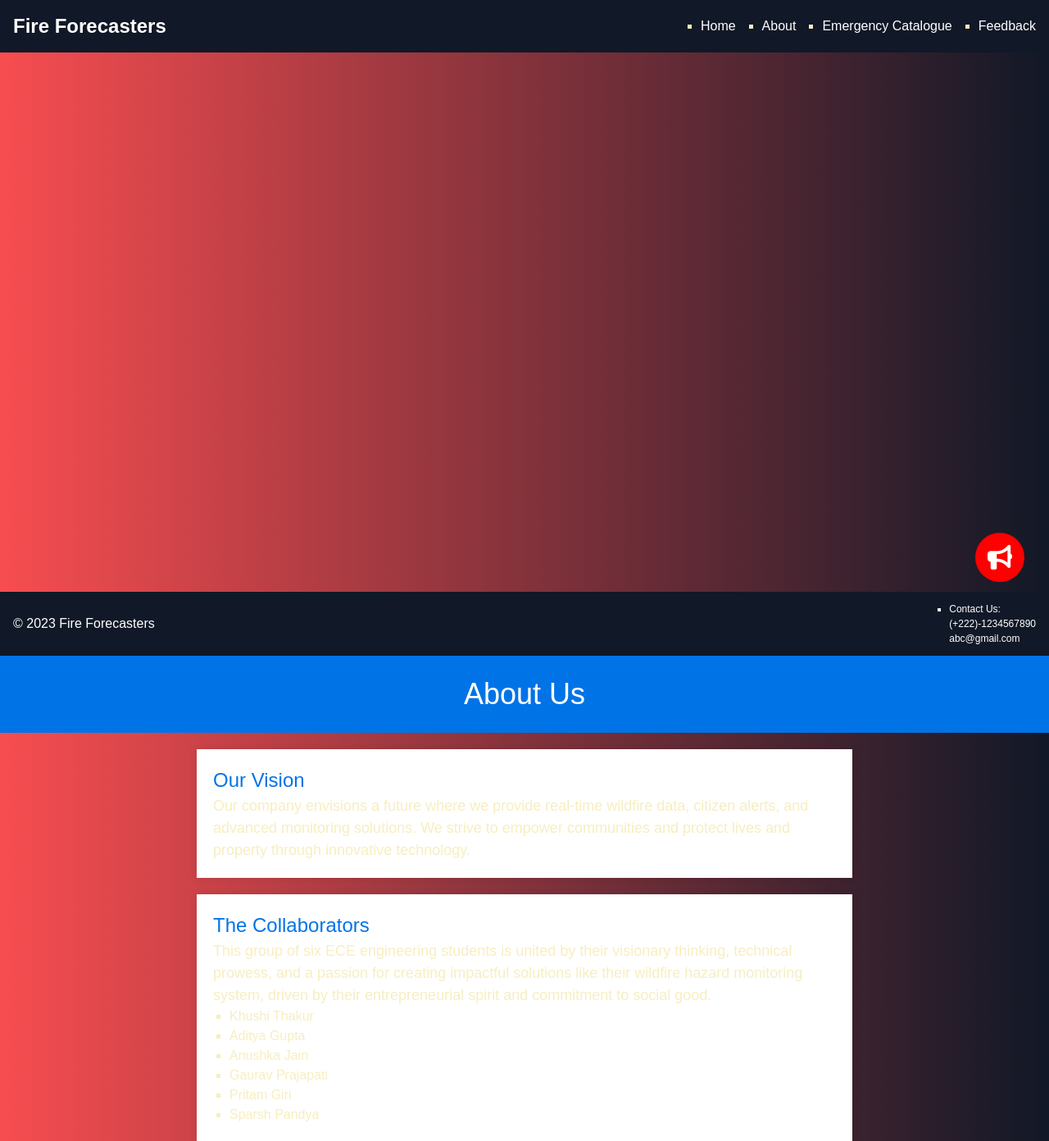
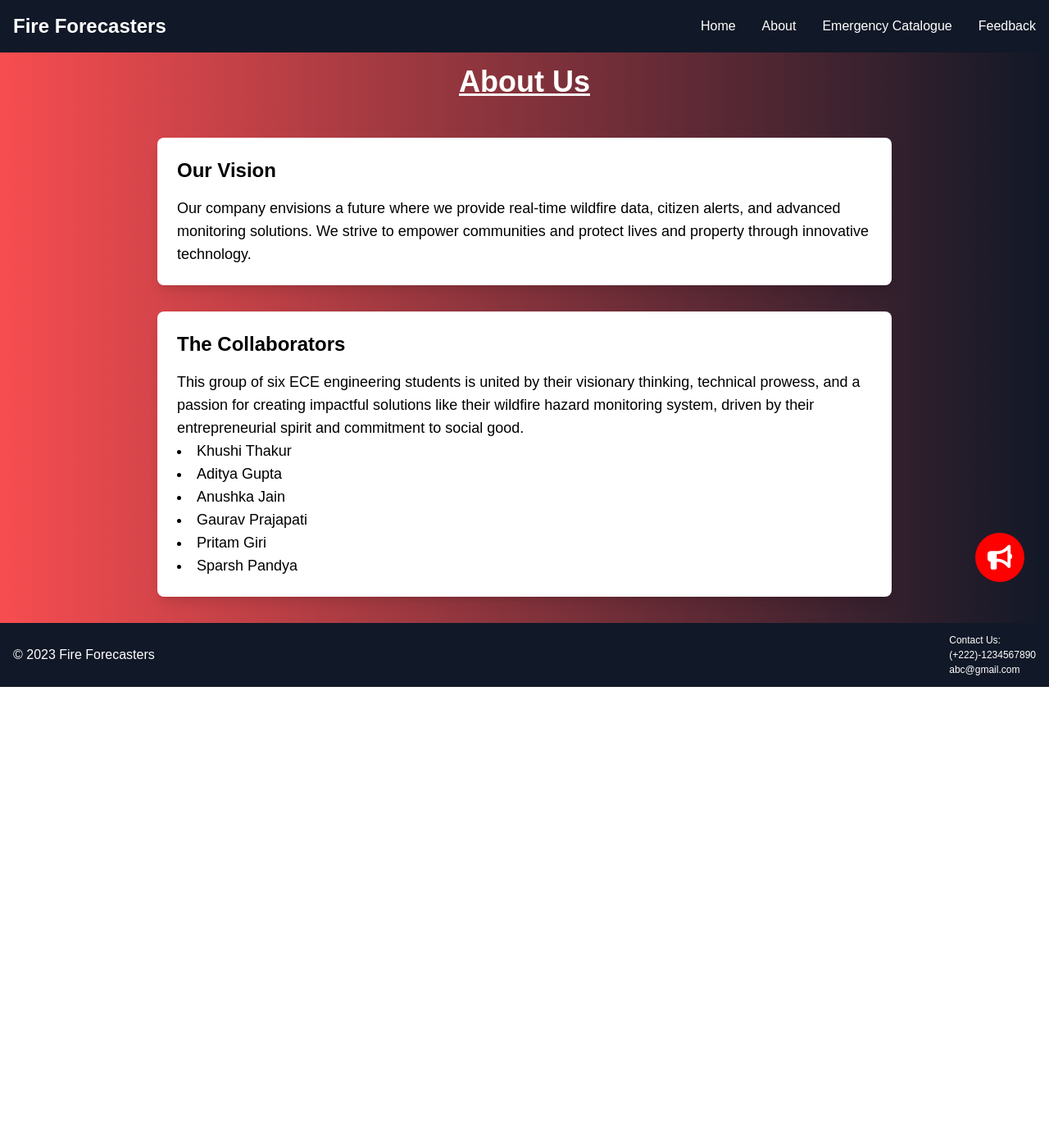
Before and after one commit to gaurav5-5/NASA23, a Flask app: page /about in a window 1280 px wide. Shown: the whole page at 82% size. After the commit the page ends 838 px from the top, so only its background shows below. Run offline with Flask 3, Linux system fonts and the light colour scheme; some libraries are stand-ins or nearby versions.

Commit message:
final push

```diff
--- a/templates/about.html
+++ b/templates/about.html
@@ -1,96 +1,30 @@
-<!DOCTYPE html>
-<html lang="en">
-    <head>
-        <meta charset="UTF-8">
-        <meta name="viewport" content="width=device-width, initial-scale=1.0">
-        <title>Wildfires and Fire Management</title>
-    {% include 'scripts.html' %}
-
-        <style>
-        body { font-family: Arial, Helvetica, sans-serif; margin: 20px; color: rgb(247, 238, 192); }
-        h1 { font-size: 28px; }
-        h2 { font-size: 24px; }
-        p { font-size: 16px; }
-        ul { list-style-type: disc; margin-left: 20px; }
-        </style>
-
-    </head>
-    <body>
-        {% include 'nav.html' %}
-
-    <div style="margin-left: 10px;">
-
-            <br>
-            </div>
-
-                {% include 'footer.html' %}
-            </body>
-            </html>
-
-
 <!DOCTYPE html>
 <html lang="en">
 <head>
     <meta charset="UTF-8">
     <meta name="viewport" content="width=device-width, initial-scale=1.0">
     <title>About Us</title>
-                <style>
-                    body {
-                        font-family: Arial, sans-serif;
-                        background-color: #f2f2f2;
-                        margin: 0;
-                        padding: 0;
-                    }
-                    header {
-                        background-color: #0073e6;
-                        color: #fff;
-                        text-align: center;
-                        padding: 20px;
-                    }
-                    h1 {
-                        font-size: 36px;
-                        margin: 0;
-                    }
-                    .section {
-                        padding: 20px;
-                        max-width: 800px;
-                        margin: 0 auto;
-                        background-color: #fff;
-                        box-shadow: 0 0 10px rgba(0, 0, 0, 0.1);
-                        margin-top: 20px;
-                    }
-                    h2 {
-                        font-size: 24px;
-                        color: #0073e6;
-                    }
-                    p {
-                        font-size: 18px;
-                        line-height: 1.5;
-                    }
-                    ul {
-                        list-style-type: square;
-                        margin-left: 20px;
-                    }
-                </style>
+    {% include 'scripts.html' %}
 </head>
-            <body>
-                <header>
-                    <h1>About Us</h1>
+<body class="bg-gray-100">
+    {% include 'nav.html' %}
+    <header class="bg-white-600 bg-opacity-20 text-white py-4">
+        <h1 class="text-4xl font-bold text-center"><u>About Us</u></h1>
     </header>
 
-                <div class="section">
-                    <h2>Our Vision</h2>
-                    <p>
+    <div class="max-w-4xl mx-auto my-8 p-6 bg-white shadow-lg rounded-lg">
+        <h2 class="text-2xl font-bold mb-4">Our Vision</h2>
+        <p class="text-lg leading-7">
             Our company envisions a future where we provide real-time wildfire data, citizen alerts, and advanced monitoring solutions. We strive to empower communities and protect lives and property through innovative technology.
         </p>
     </div>
 
-                <div class="section">
-                    <h2>The Collaborators</h2>
-                    <p>
+    <div class="max-w-4xl mx-auto my-8 p-6 bg-white shadow-lg rounded-lg">
+        <h2 class="text-2xl font-bold mb-4">The Collaborators</h2>
+        <p class="text-lg leading-7">
             This group of six ECE engineering students is united by their visionary thinking, technical prowess, and a passion for creating impactful solutions like their wildfire hazard monitoring system, driven by their entrepreneurial spirit and commitment to social good.
         </p>
-                    <ul>
+        <ul class="list-disc list-inside text-lg leading-7">
             <li>Khushi Thakur</li>
             <li>Aditya Gupta</li>
             <li>Anushka Jain</li>
@@ -99,5 +33,6 @@
             <li>Sparsh Pandya</li>
         </ul>
     </div>
+    {% include 'footer.html' %}
 </body>
 </html>
```
Also changed, not shown: templates/emergency.html (+16 -14 lines), 1 other file. Lines whose indentation alone changed are shown as unchanged.
